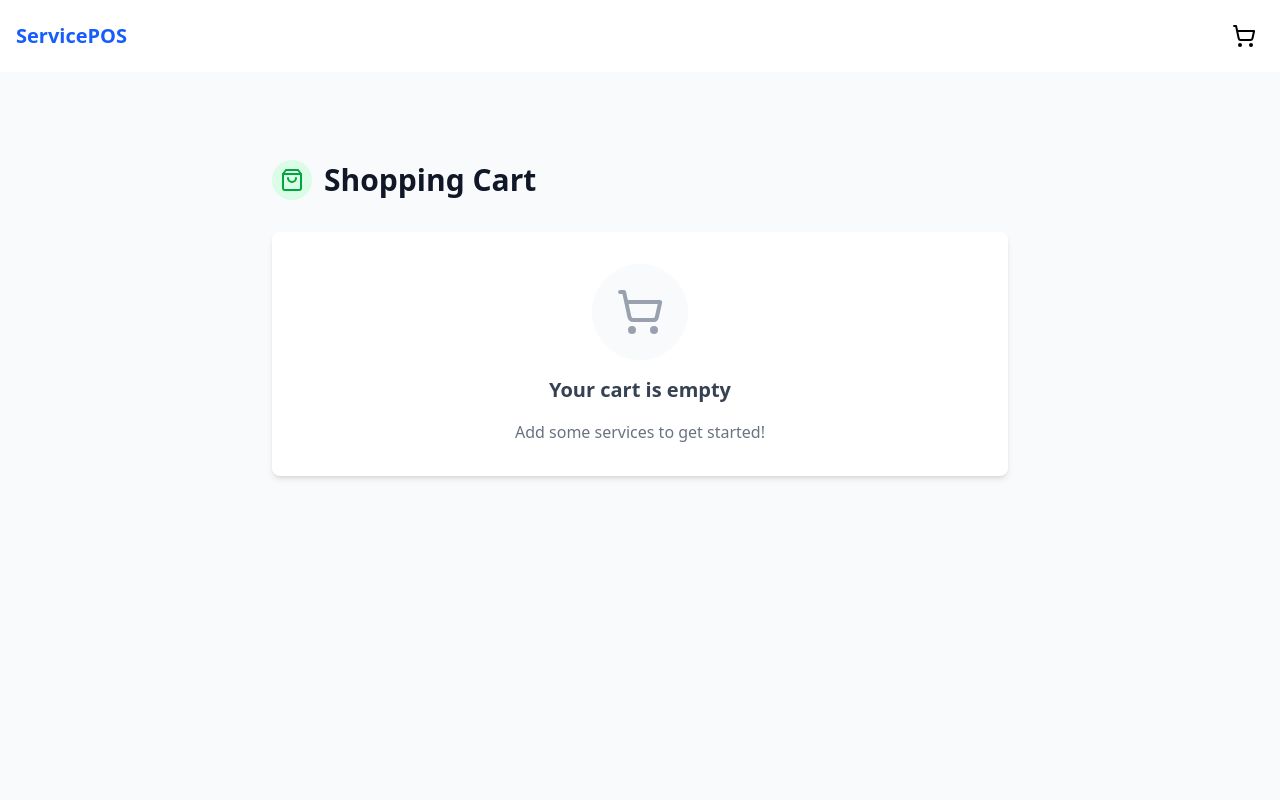
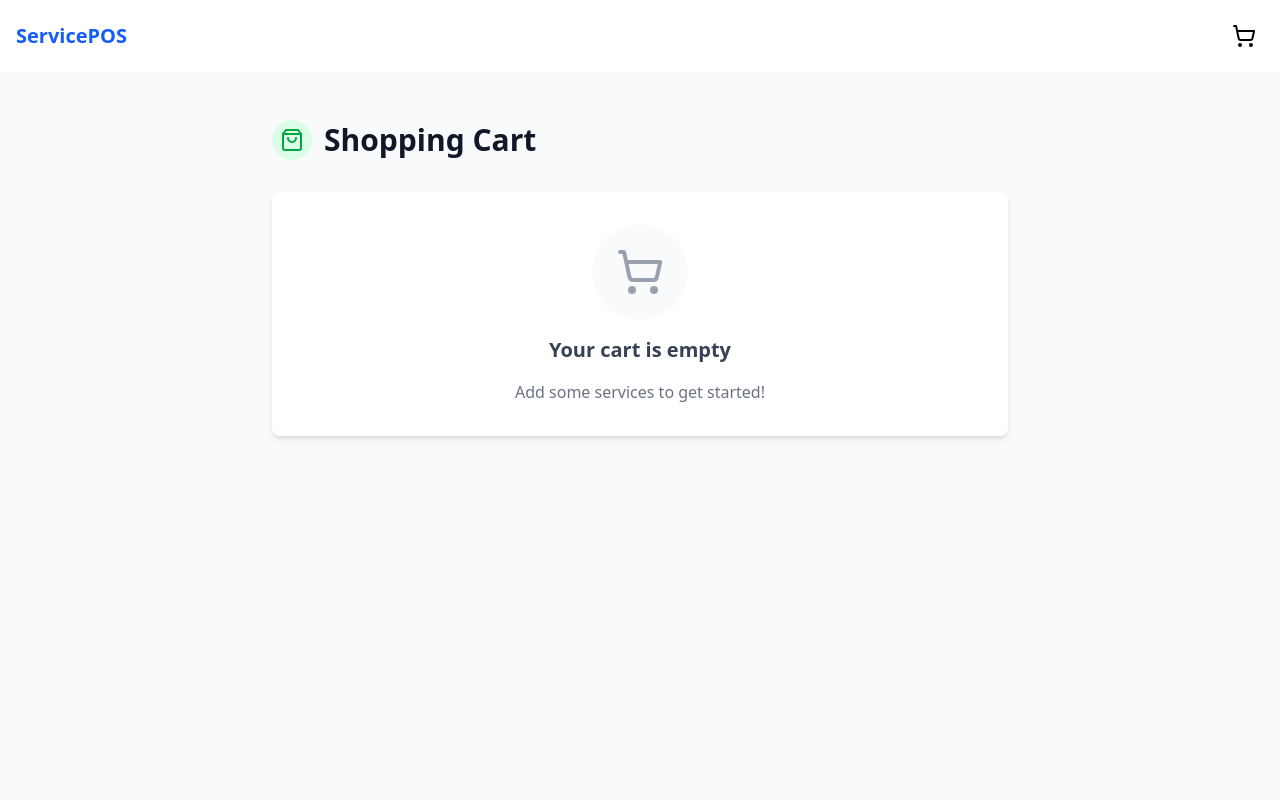
Before and after one commit to AdarshSingh9540/assignment-InstaService, a React (Vite) app: page /cart in a window 1280 px wide. Shown: the top 800 px of the page. Built offline with nearby package versions, Linux system fonts and the light colour scheme.

Commit message:
fix: remove extra space from cartpage

```diff
--- a/src/Pages/CartPage.tsx
+++ b/src/Pages/CartPage.tsx
@@ -6,7 +6,7 @@ export function CartPage() {
   const navigate = useNavigate();
 
   return (
-    <div className="min-h-screen bg-gray-50 py-10">
+    <div className="min-h-screen bg-gray-50">
       <div className="max-w-3xl mx-auto px-4 py-12">
         <div className="flex items-center space-x-3 mb-8">
           <div className="w-10 h-10 bg-green-100 rounded-full flex items-center justify-center">
--- a/src/Pages/ChechkoutPage.tsx
+++ b/src/Pages/ChechkoutPage.tsx
@@ -15,7 +15,7 @@ export function CheckoutPage() {
   };
 
   return (
-    <div className="max-w-md mx-auto px-4 py-12">
+    <div className="max-w-md mx-auto px-4 py-6">
       <h1 className="text-2xl font-bold mb-6">Customer Information</h1>
       <div className="bg-white p-6 rounded-lg shadow-md">
         <CustomerForm onSubmit={handleSubmit} />
```
